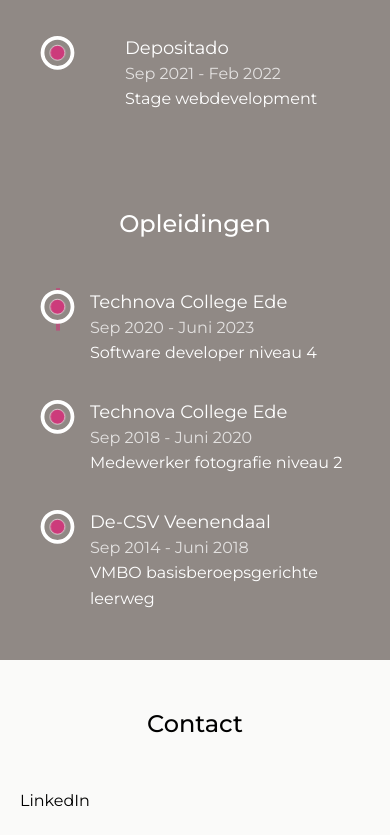
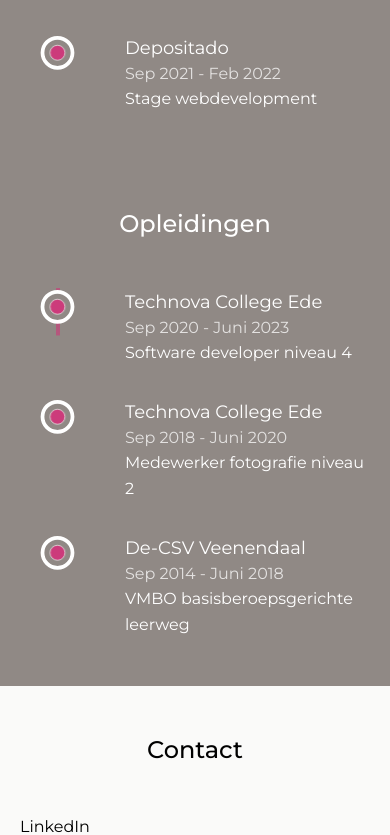
Before and after one commit to Marianne-de-Gooijer/portfolio, a Next.js app: page / in a window 390 px wide. Shown: the part 3947-4782 px from the top of the page. Built offline with nearby package versions, Linux system fonts and the light colour scheme.

Commit message:
Kleine wijziging aan opleidingen

```diff
--- a/src/components/Education.js
+++ b/src/components/Education.js
@@ -38,7 +38,7 @@ function Details({ company, position, time }) {
   return (
     <li
       ref={ref}
-      className="w-[80%] ml-auto my-8 first:mt-0 last:mb-0 flex flex-col justify-between"
+      className="md:w-[80%] w-[70%] ml-auto my-8 first:mt-0 last:mb-0 flex flex-col justify-between"
     >
       <LiIcon reference={ref} />
       <motion.div
```
